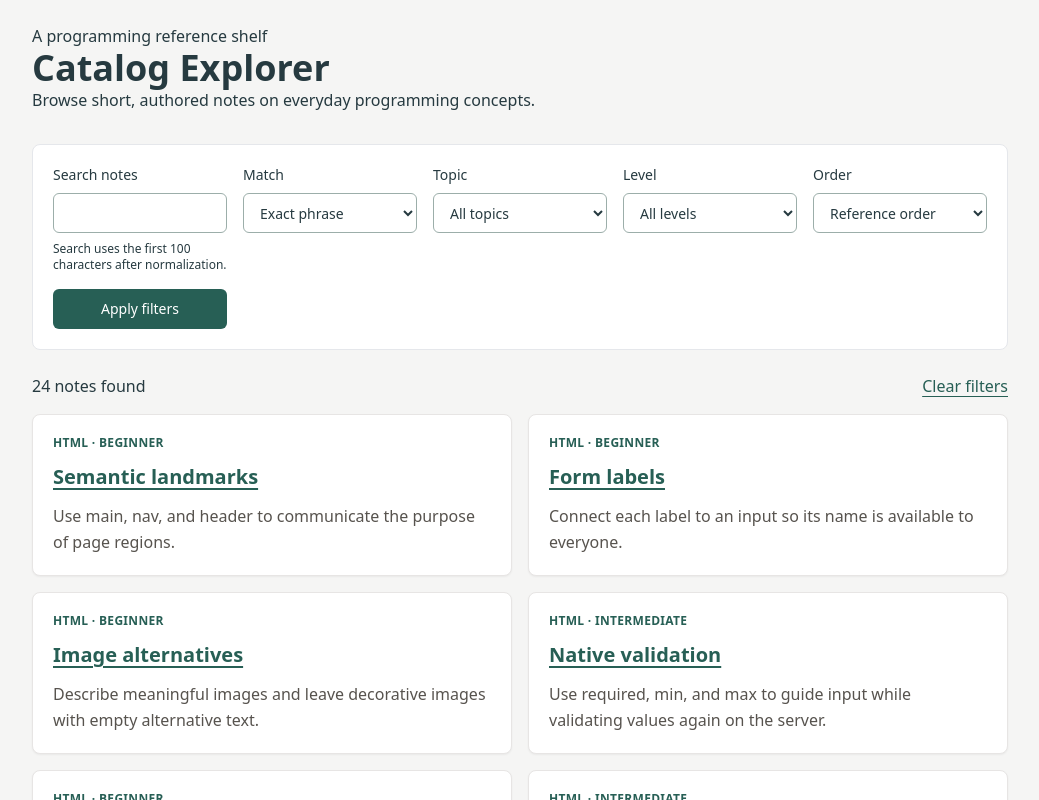
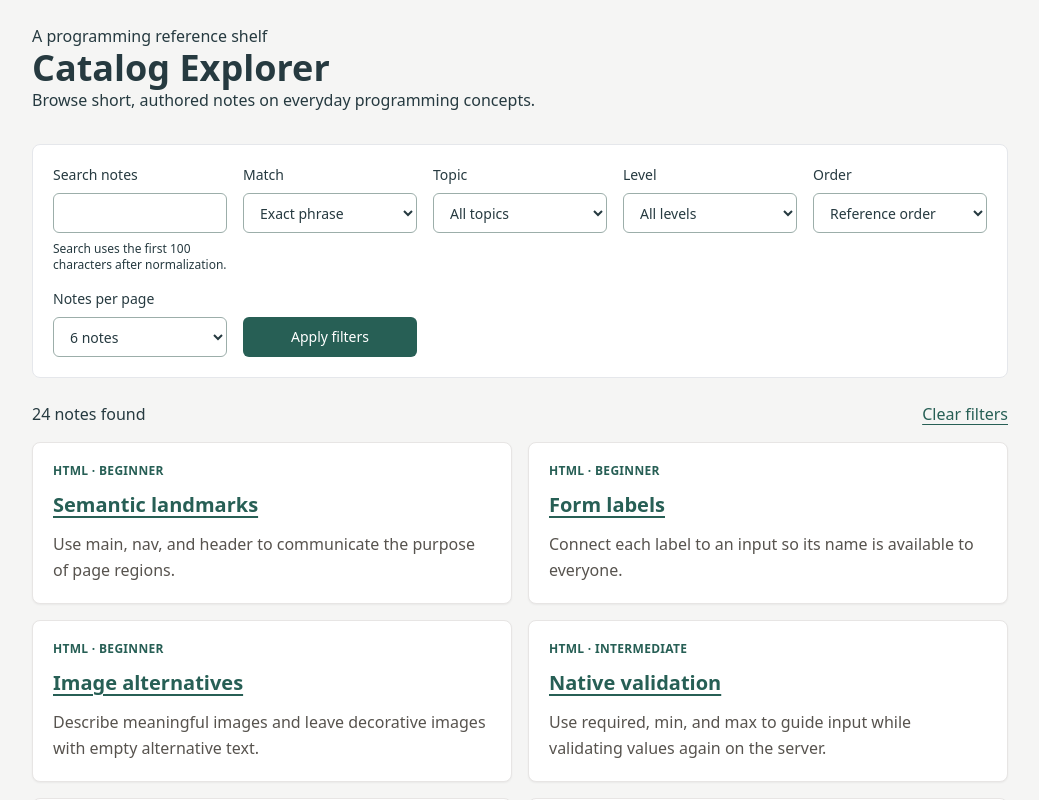
Before and after one commit to kirkduchesne/catalog-explorer, a Next.js app: page / in a window 1280 px wide. Shown: the top 800 px of the page, without its empty margins (120-1159 px from the left). Built offline with nearby package versions, Linux system fonts and the light colour scheme.

Commit message:
feat: preserve the selected page size

```diff
--- a/components/search-form.tsx
+++ b/components/search-form.tsx
@@ -58,6 +58,7 @@ export function SearchForm({
           <option value="topic">Topic, then title</option>
         </select>
       </div>
+      <div><label htmlFor="size">Notes per page</label><select id="size" name="size" defaultValue={query.size}><option value="6">6 notes</option><option value="12">12 notes</option></select></div>
       <Button className="self-end" type="submit">
         Apply filters
       </Button>
```
